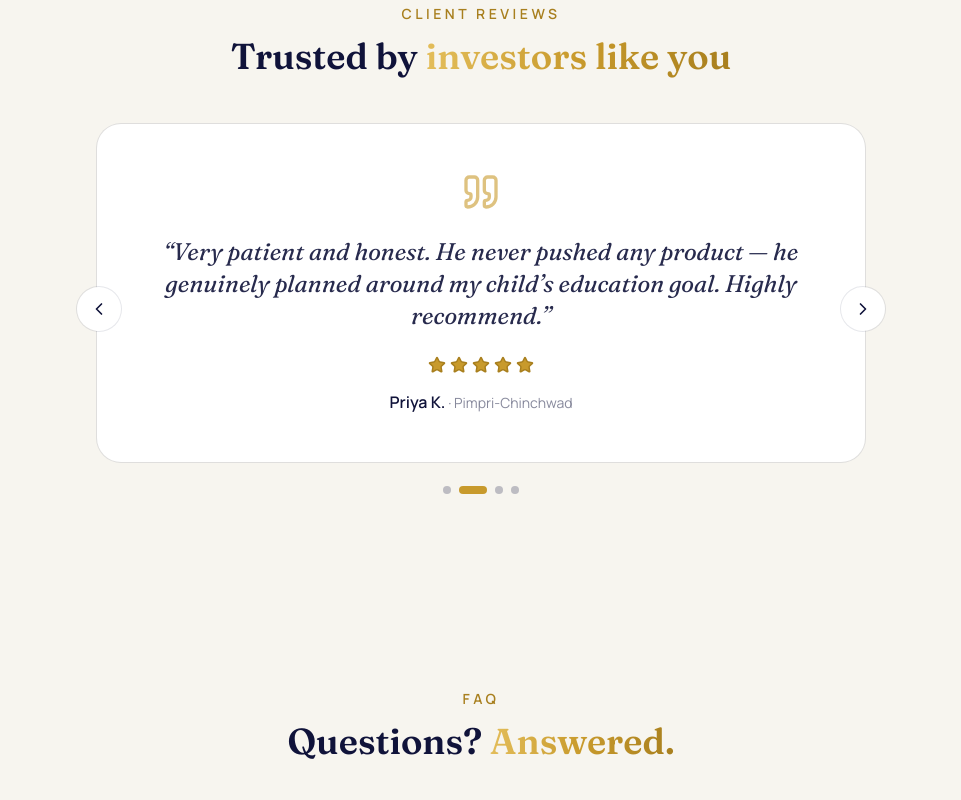
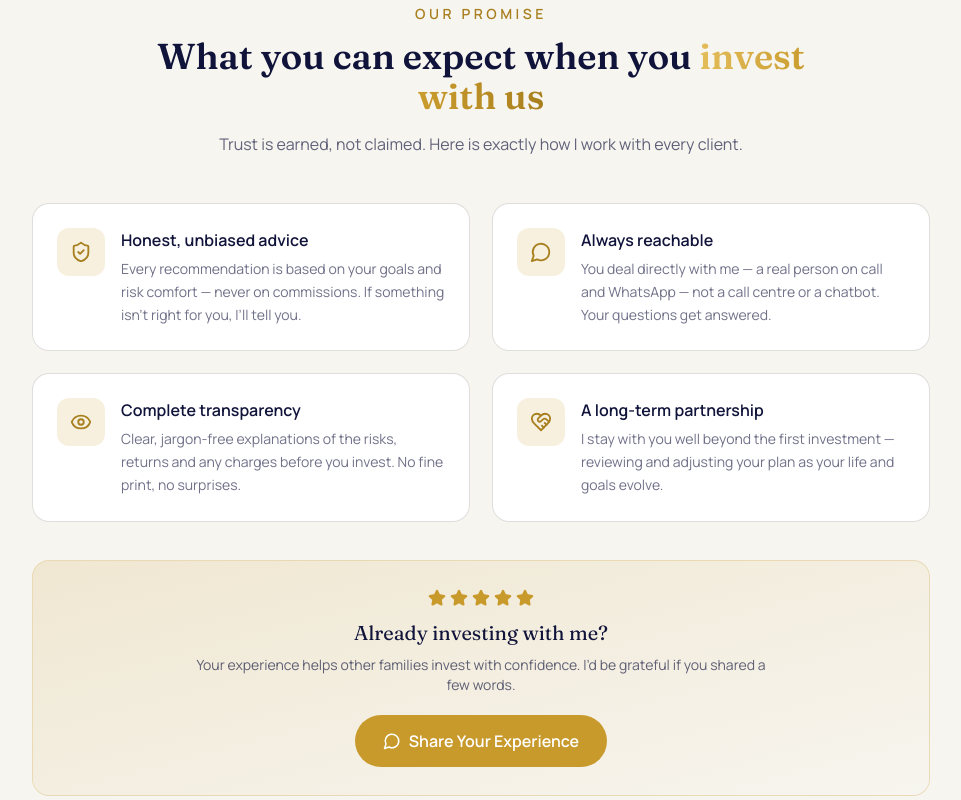
Before and after one commit to akijadhav54-eng/aj-wealth-solutions, a React (Vite) app: page / in a window 1280 px wide. Shown: the part 4480-5280 px from the top of the page, without its empty margins (159-1120 px from the left). Built offline with nearby package versions, Linux system fonts and the light colour scheme.

Commit message:
Add files via upload

```diff
--- a/src/components/Testimonials.jsx
+++ b/src/components/Testimonials.jsx
@@ -1,81 +1,84 @@
-// Testimonials slider. Auto-rotates every 5s and supports manual
-// next/prev + dots. Reviews come from data/testimonials.js.
-import { useState, useEffect, useCallback } from 'react'
-import { Star, Quote, ChevronLeft, ChevronRight } from 'lucide-react'
+// "Our Promise" trust section (replaces placeholder testimonials).
+// Honest, factual trust-building — no fabricated reviews. When you have
+// real client reviews, tell Claude and we'll turn this back into a
+// review slider using your genuine testimonials.
+import { ShieldCheck, MessageCircle, Eye, HeartHandshake, Star } from 'lucide-react'
 import Reveal from './Reveal'
-import { testimonials } from '../data/testimonials'
+import { site } from '../data/site'
+
+const promises = [
+  {
+    icon: ShieldCheck,
+    title: 'Honest, unbiased advice',
+    text: 'Every recommendation is based on your goals and risk comfort — never on commissions. If something isn’t right for you, I’ll tell you.',
+  },
+  {
+    icon: MessageCircle,
+    title: 'Always reachable',
+    text: 'You deal directly with me — a real person on call and WhatsApp — not a call centre or a chatbot. Your questions get answered.',
+  },
+  {
+    icon: Eye,
+    title: 'Complete transparency',
+    text: 'Clear, jargon-free explanations of the risks, returns and any charges before you invest. No fine print, no surprises.',
+  },
+  {
+    icon: HeartHandshake,
+    title: 'A long-term partnership',
+    text: 'I stay with you well beyond the first investment — reviewing and adjusting your plan as your life and goals evolve.',
+  },
+]
 
 export default function Testimonials() {
-  const [index, setIndex] = useState(0)
-
-  const next = useCallback(() => setIndex((i) => (i + 1) % testimonials.length), [])
-  const prev = () => setIndex((i) => (i - 1 + testimonials.length) % testimonials.length)
-
-  // Auto-advance
-  useEffect(() => {
-    const t = setInterval(next, 5000)
-    return () => clearInterval(t)
-  }, [next])
-
-  const item = testimonials[index]
-
   return (
     <section id="testimonials" className="bg-cream">
       <div className="section">
         <Reveal className="text-center max-w-2xl mx-auto">
-          <span className="eyebrow">Client Reviews</span>
+          <span className="eyebrow">Our Promise</span>
           <h2 className="font-display text-3xl sm:text-4xl font-semibold">
-            Trusted by <span className="text-gradient-gold">investors like you</span>
+            What you can expect when you <span className="text-gradient-gold">invest with us</span>
           </h2>
+          <p className="text-ink/65 mt-4">
+            Trust is earned, not claimed. Here is exactly how I work with every client.
+          </p>
         </Reveal>
 
+        <div className="grid sm:grid-cols-2 gap-6 mt-12 max-w-4xl mx-auto">
+          {promises.map((p, i) => (
+            <Reveal key={p.title} delay={i * 0.08}>
+              <div className="flex gap-4 rounded-2xl bg-white ring-1 ring-ink/10 p-6 h-full hover:ring-gold/40 transition-all">
+                <div className="shrink-0 h-12 w-12 rounded-xl bg-gold/15 text-gold-dark flex items-center justify-center">
+                  <p.icon size={22} />
+                </div>
+                <div>
+                  <h3 className="font-semibold text-ink">{p.title}</h3>
+                  <p className="text-ink/60 text-sm mt-1.5 leading-relaxed">{p.text}</p>
+                </div>
+              </div>
+            </Reveal>
+          ))}
+        </div>
+
+        {/* Invite real reviews (honest CTA) */}
         <Reveal delay={0.1}>
-          <div className="relative max-w-3xl mx-auto mt-12">
-            <div className="rounded-3xl bg-white ring-1 ring-ink/10 p-8 sm:p-12 text-center">
-              <Quote className="mx-auto text-gold/60" size={40} />
-              <p className="font-display text-lg sm:text-2xl text-ink/90 leading-relaxed mt-6 italic">
-                “{item.text}”
-              </p>
-              <div className="flex justify-center gap-1 mt-6">
-                {Array.from({ length: item.rating }).map((_, i) => (
-                  <Star key={i} size={18} className="fill-gold text-gold-dark" />
-                ))}
-              </div>
-              <div className="mt-4">
-                <span className="font-semibold text-ink">{item.name}</span>
-                <span className="text-ink/50 text-sm"> · {item.location}</span>
-              </div>
-            </div>
-
-            {/* Controls */}
-            <button
-              onClick={prev}
-              aria-label="Previous review"
-              className="absolute -left-2 sm:-left-5 top-1/2 -translate-y-1/2 h-11 w-11 rounded-full bg-white ring-1 ring-ink/10 text-ink flex items-center justify-center hover:bg-gold hover:text-navy-900 transition-colors"
-            >
-              <ChevronLeft size={20} />
-            </button>
-            <button
-              onClick={next}
-              aria-label="Next review"
-              className="absolute -right-2 sm:-right-5 top-1/2 -translate-y-1/2 h-11 w-11 rounded-full bg-white ring-1 ring-ink/10 text-ink flex items-center justify-center hover:bg-gold hover:text-navy-900 transition-colors"
-            >
-              <ChevronRight size={20} />
-            </button>
-
-            {/* Dots */}
-            <div className="flex justify-center gap-2 mt-6">
-              {testimonials.map((_, i) => (
-                <button
-                  key={i}
-                  onClick={() => setIndex(i)}
-                  aria-label={`Go to review ${i + 1}`}
-                  className={`h-2 rounded-full transition-all ${
-                    i === index ? 'w-7 bg-gold' : 'w-2 bg-ink/25'
-                  }`}
-                />
+          <div className="mt-10 max-w-4xl mx-auto rounded-2xl bg-gradient-to-br from-gold/15 to-cream ring-1 ring-gold/30 p-7 text-center">
+            <div className="flex justify-center gap-1 mb-3">
+              {Array.from({ length: 5 }).map((_, i) => (
+                <Star key={i} size={18} className="fill-gold text-gold" />
               ))}
             </div>
+            <h3 className="font-display text-xl text-ink">Already investing with me?</h3>
+            <p className="text-ink/65 text-sm mt-2 max-w-xl mx-auto">
+              Your experience helps other families invest with confidence. I’d be grateful if you shared a few words.
+            </p>
+            <a
+              href={`https://wa.me/${site.whatsapp}?text=${encodeURIComponent('Hi Akash, I would like to share my experience with AJ Wealth Solutions.')}`}
+              target="_blank"
+              rel="noopener noreferrer"
+              className="btn-gold mt-5"
+            >
+              <MessageCircle size={18} /> Share Your Experience
+            </a>
           </div>
         </Reveal>
       </div>
```
